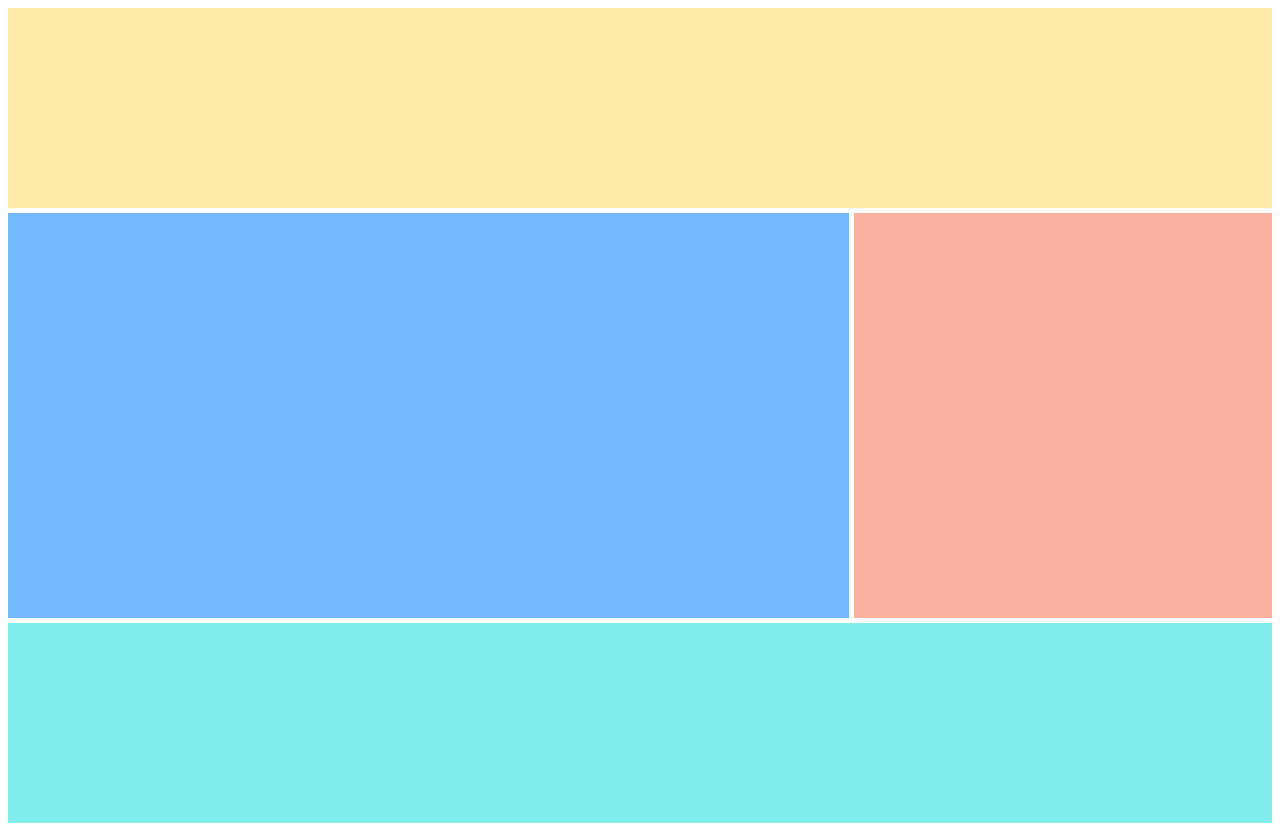
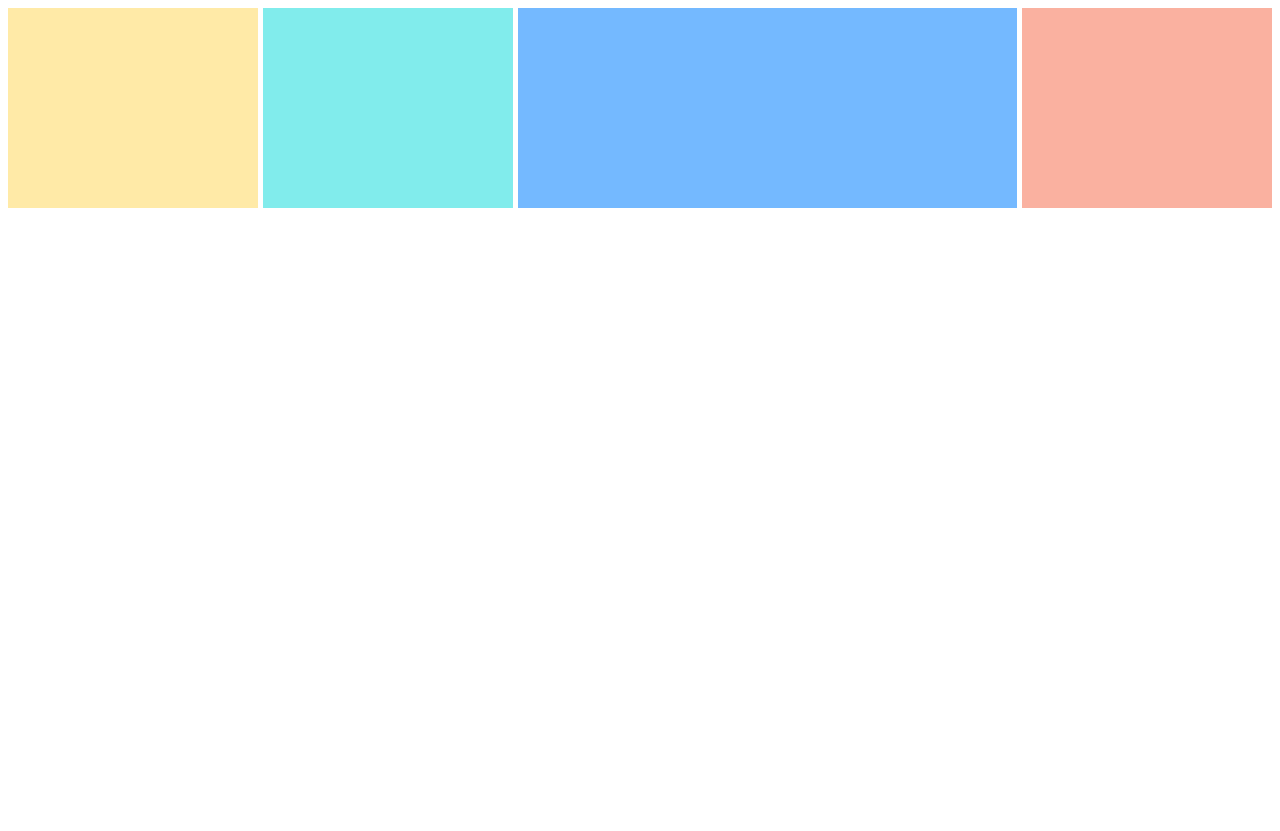
Before and after one commit to taeyoungs/CSS-Master, a plain HTML site: page grid.html in a window 1280 px wide. After the commit the page ends 800 px from the top, so only its background shows below. Drawn offline with Linux system fonts and the light colour scheme.

Commit message:
fr and repeat

```diff
--- a/grid.html
+++ b/grid.html
@@ -8,28 +8,20 @@
     <style>
       .father {
         display: grid;
-        grid-template-areas:
-          'header header header'
-          'content content sidebar'
-          'content content sidebar'
-          'footer footer footer';
         grid-auto-rows: 200px;
         grid-gap: 5px;
+        grid-template-columns: repeat(2, 1fr) 2fr 1fr;
       }
       .first {
-        grid-area: header;
         background-color: #ffeaa7;
       }
       .second {
-        grid-area: footer;
         background-color: #81ecec;
       }
       .third {
-        grid-area: content;
         background-color: #74b9ff;
       }
       .fourth {
-        grid-area: sidebar;
         background-color: #fab1a0;
       }
     </style>
```
